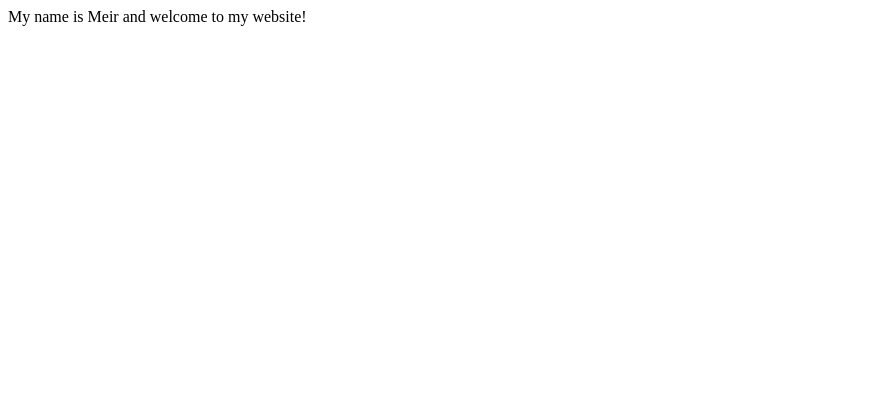
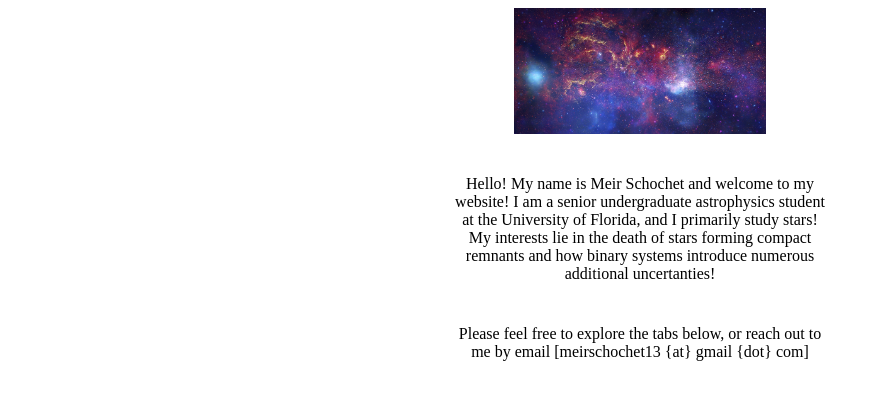
Before and after one commit to m-schochet/mschochet.github.io, a plain HTML site: page index.html in a window 1280 px wide. Shown: the whole page, without its empty margins (0-878 px from the left). Drawn offline with Linux system fonts and the light colour scheme.

Commit message:
Update index.html

```diff
--- a/index.html
+++ b/index.html
@@ -1 +1,17 @@
-My name is Meir and welcome to my website!
+
+
+<html>
+<style>
+  p {width:30%;font:Courier;padding-top:2%;}
+</style>
+<body>
+<center>
+  <img src='stars-and-nebula-in-the-universe.jpg' width='20%' alt='NASA Image of Stars and Nebula in the Universe'/>
+  <p>Hello! My name is Meir Schochet and welcome to my website! I am a senior undergraduate astrophysics student at the University of Florida,
+    and I primarily study stars! My interests lie in the death of stars forming compact remnants and how binary systems introduce
+    numerous additional uncertanties!</p>
+  <p>Please feel free to explore the tabs below, or reach out to me by email [meirschochet13 {at} gmail {dot} com] </p>
+
+</center>
+</body>
+</html>
```
